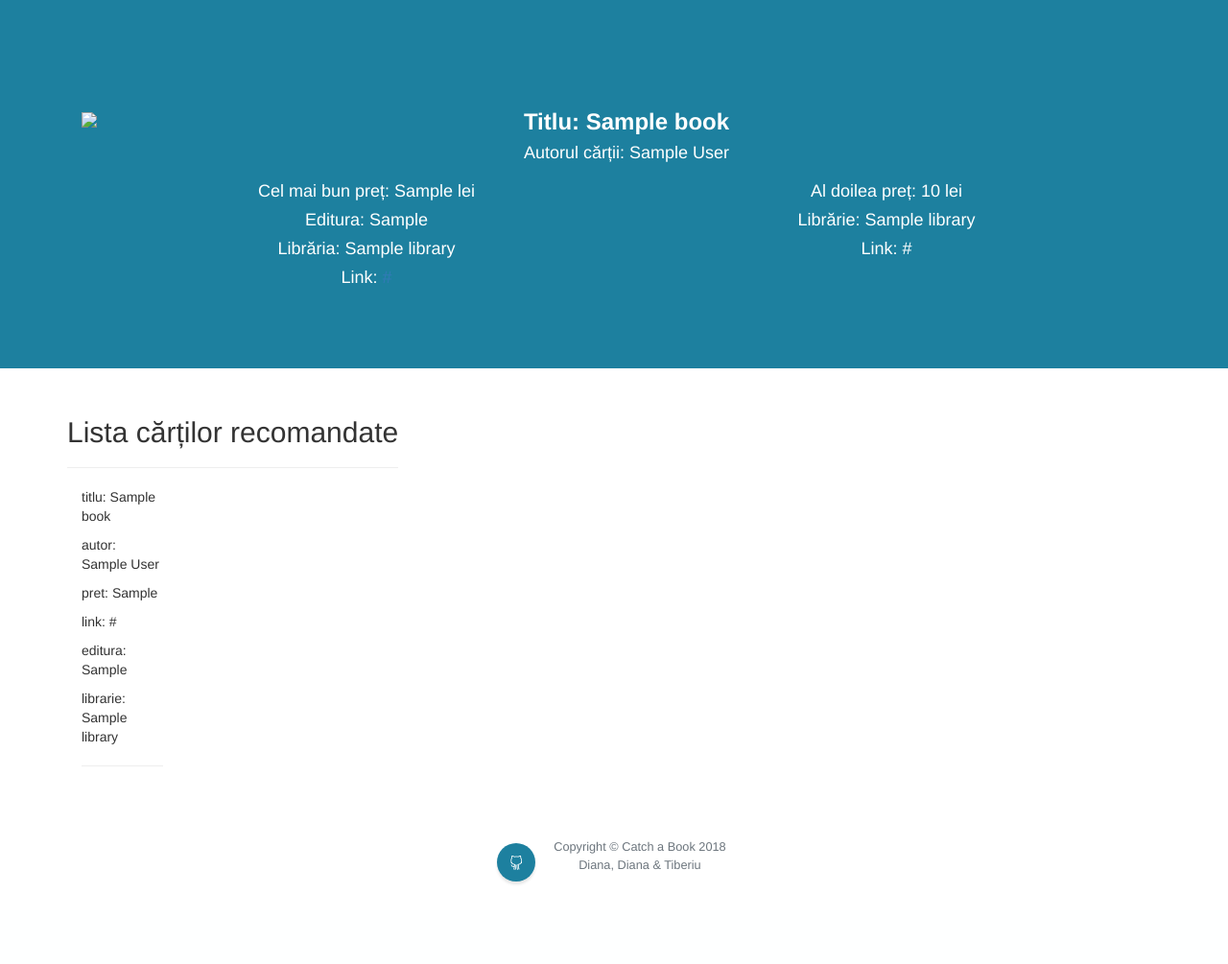
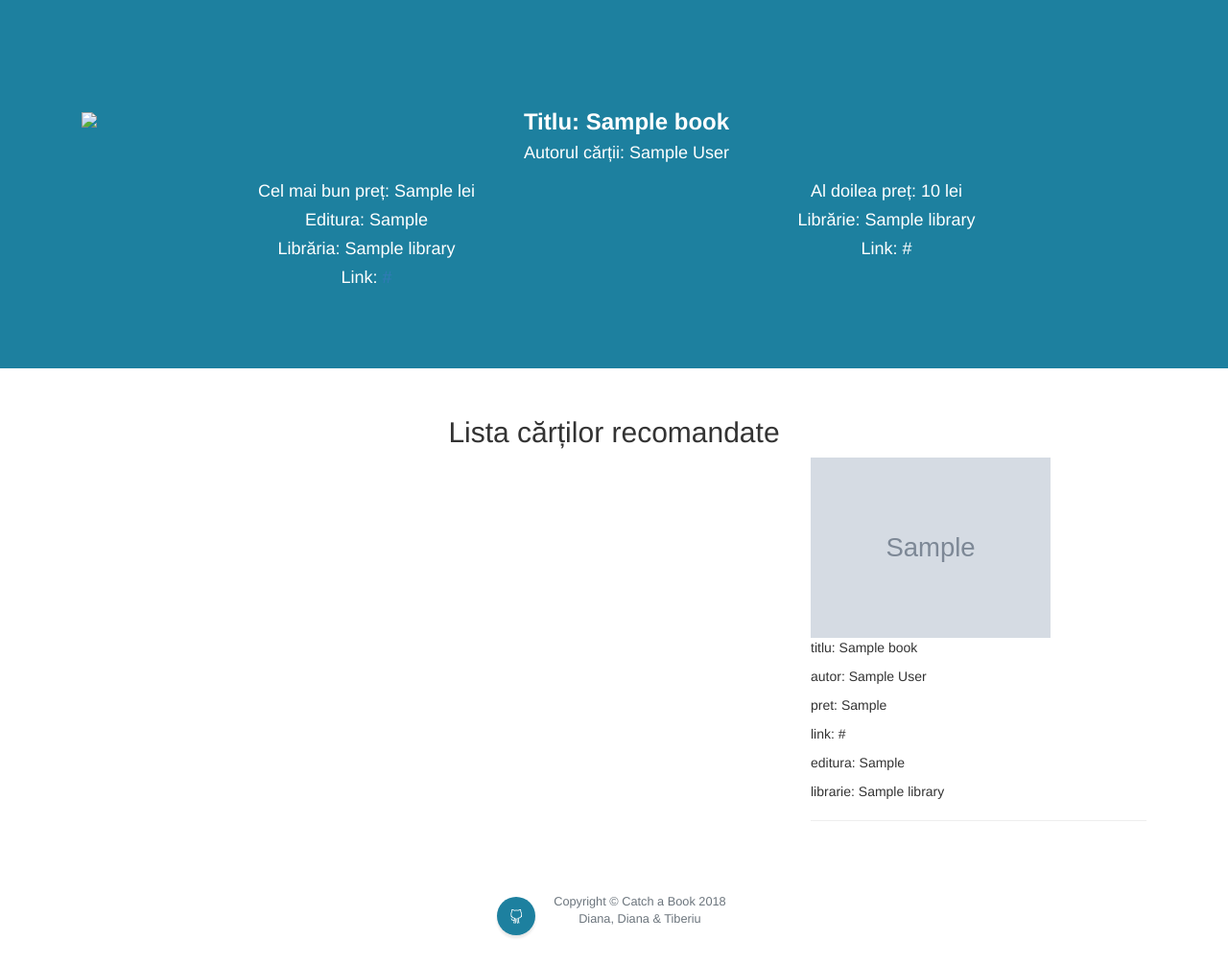
Before and after one commit to mdiannna/Catch-a-book, a Flask app: template Code/app/templates/search.html in a window 1280 px wide. Shown: the part 197-1202 px from the top of the page at 96% size. Before the commit the page ends 1119 px from the top, so only its background shows below. Run offline with Flask 2, Linux system fonts and the light colour scheme; tables that the repository leaves empty hold one stand-in row (values such as "Sample post"); the template is opened without the code that fills it: values that come from a table or form of the project are taken from there, most other values are stand-ins (such as "Sample title", 1, 10 or a date in 2020); grey boxes marked "Sample" are stand-in pictures; some libraries are stand-ins or nearby versions.

Commit message:
Added images

```diff
--- a/Code/app/templates/search.html
+++ b/Code/app/templates/search.html
@@ -71,12 +71,15 @@
     {% if recommended_books %}
         <section id="recommended_books" class="bg-white">
             <div class="container">
+                        <h2 class="text-center">Lista cărților recomandate</h2>
+
                 <div class="row">
-                    <div >
-                        <h2 class="text-center">Lista cărților recomandate</h2>
                         <hr>
                         {% for book in recommended_books %}
-                            <div class="col-sm-4">
+                            <div class="col-sm-4 col-md-4 col-lg-4">
+                                    {% if book.img %}
+                                            <img src = "{{ book.img }}" style="width: 250px">
+                                    {% endif %}
                                 <p>titlu: {{ book.title }}</p>
                                 <p>autor: {{ book.author }}</p>
                                 <p>pret: {{ book.price }}</p>
@@ -86,8 +89,6 @@
                                 <hr>
                             </div>
                         {% endfor %}
-
-                    </div>
                 </div>
 
             </div>
```
